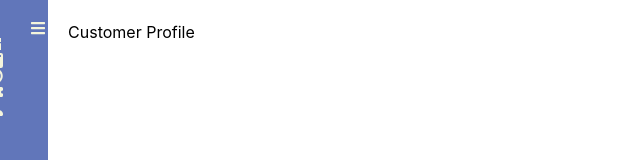
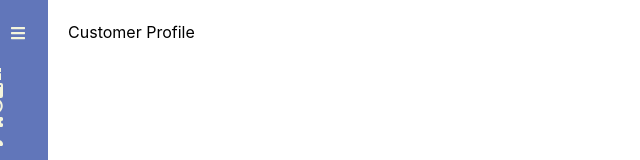
Before and after one commit to mumbi-prog/TicketWiz-Client, a React (Create React App) app: page /profile in a window 1280 px wide. Shown: the top 160 px of the page, without its empty margins (0-640 px from the left). Built offline with nearby package versions, Linux system fonts and the light colour scheme; a web font is replaced by a local one.

Commit message:
Styled logo container

```diff
--- a/src/components/Client/MainClientApp.css
+++ b/src/components/Client/MainClientApp.css
@@ -16,3 +16,8 @@ main{
     height: 100vh;
     transition: all 0.8s;
 }
+.logo-container{
+    display: flex;
+    padding: 5px 10px 25px 0px;
+    margin-left: -20px;
+}
```
